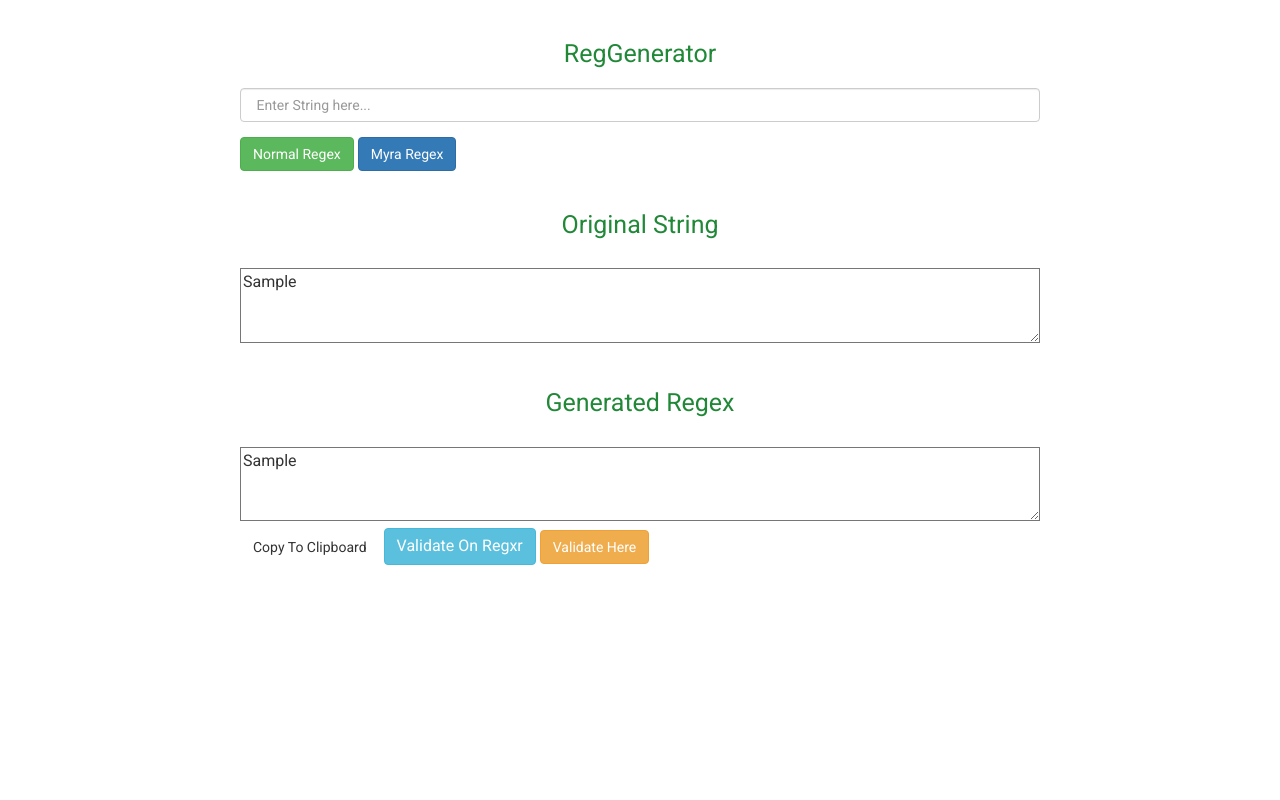
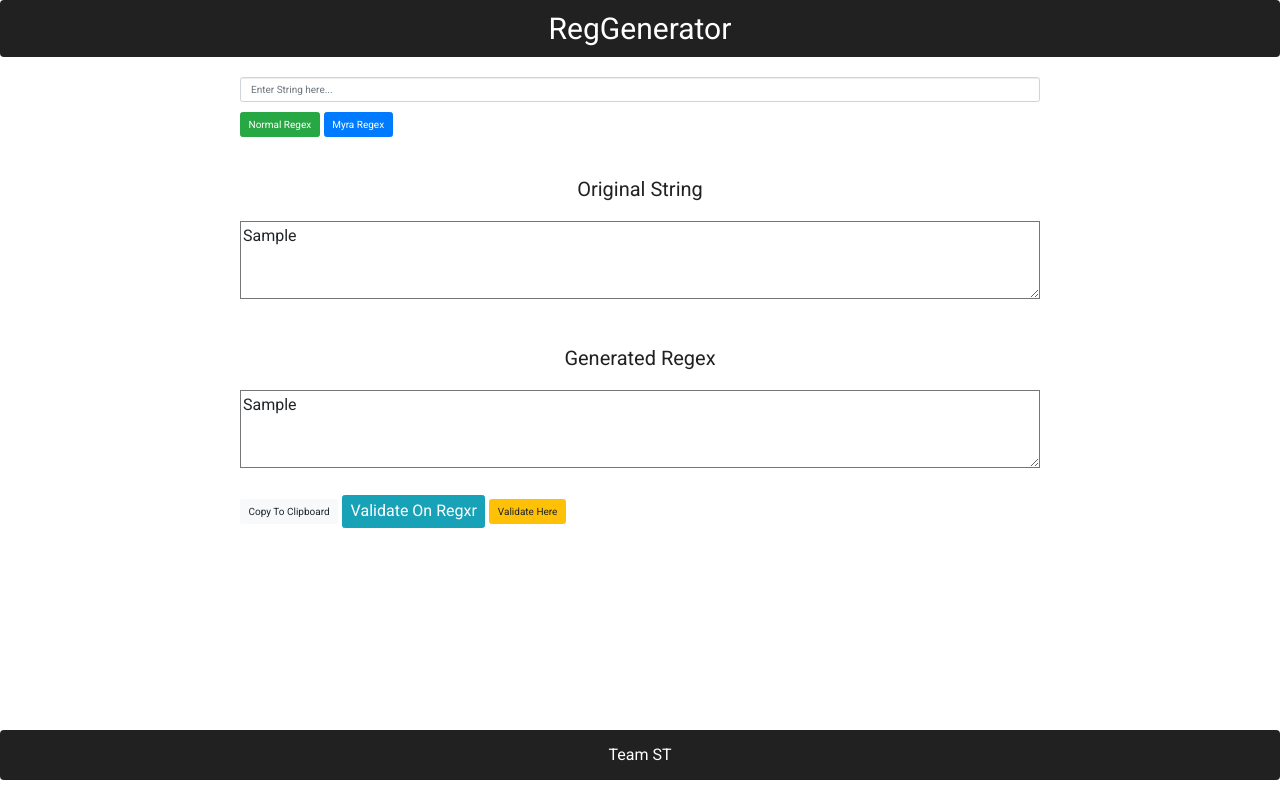
Before and after one commit to umerfat/RegGenerator, a Flask app: template templates/StringForm.html in a window 1280 px wide. Run offline with Flask 2, Linux system fonts and the light colour scheme; the template is opened without the code that fills it: most values are stand-ins (such as "Sample title", 1, 10 or a date in 2020); some libraries are stand-ins or nearby versions.

Commit message:
add nav, footer, image folder, [, ? ] added to dictionary

```diff
--- a/routes.py
+++ b/routes.py
@@ -22,7 +22,7 @@ def hello():
             result = numberRep.findall(stringIn)
             # define desired replacements here in the dictionary
             dictionary = {" ": "\s*", "/": "\/", "%": "\%", "$": "\$", ":": "\:", "@": "\@", "#": "\#",
-                          "&": "\&", "!": "\!", "^": "\^", "\\": "\\\\", ".": "\\.", "-": "\-", "+": "\+", ")": "\)", "(": "\(", "[": "\[", "]": "\]", "{": "\{", "}": "\}", "_": "\_", "~": "\~", "=": "\=", ">": "\>", "<": "\<"}
+                          "&": "\&", "!": "\!", "^": "\^", "\\": "\\\\", ".": "\\.", "-": "\-", "+": "\+", ")": "\)", "(": "\(", "[": "\[", "]": "\]", "{": "\{", "}": "\}", "_": "\_", "~": "\~", "=": "\=", ">": "\>", "<": "\<", ",": "\,", "?": "\?"}
             # use these three lines to do the replacement
             dictionary = dict((re.escape(k), v) for k, v in dictionary.items())
             pattern = re.compile("|".join(dictionary.keys()))
@@ -35,13 +35,13 @@ def hello():
             result = numberRep.findall(stringIn)
             # define desired replacements here in the dictionary
             dictionary = {" ": "\s*", "/": "\/", "%": "\%", "$": "\$", ":": "\:", "@": "\@", "#": "\#",
-                          "&": "\&", "!": "\!", "^": "\^","\\": "\\\\", ".": "\\.", "-": "\-", "+": "\+", ")": "\)", "(": "\(", "[": "\[", "]": "\]", "{": "\{", "}": "\}", "_": "\_", "~": "\~", "=": "\=", ">": "\>", "<": "\<"}
+                          "&": "\&", "!": "\!", "^": "\^","\\": "\\\\", ".": "\\.", "-": "\-", "+": "\+", ")": "\)", "(": "\(", "[": "\[", "]": "\]", "{": "\{", "}": "\}", "_": "\_", "~": "\~", "=": "\=", ">": "\>", "<": "\<", ",": "\,", "?": "\?"}
             # use these three lines to do the replacement
             dictionary = dict((re.escape(k), v) for k, v in dictionary.items())
             pattern = re.compile("|".join(dictionary.keys()))
             regex = pattern.sub(lambda m: dictionary[re.escape(m.group(0))], stringIn)
             regex = regex.replace("\\", "\\\\")
             regex = '".*' + regex + '.*"'
-            return render_template('StringForm.html',originalString = stringIn, regexGenerated=regex)
+            return render_template('StringForm.html',originalString=stringIn, regexGenerated=regex)
     else:
         return "<h2>Invalid request</h2>"
--- a/templates/StringForm.html
+++ b/templates/StringForm.html
@@ -5,6 +5,7 @@
 <head>
     <meta charset="utf-8" />
     <title>RegGenerator</title>
+	<link rel="stylesheet" href="https://maxcdn.bootstrapcdn.com/bootstrap/4.3.1/css/bootstrap.min.css">
 	<link href="https://fonts.googleapis.com/css?family=Roboto:400,700" rel="stylesheet">
 
 	<style>
@@ -18,32 +19,57 @@
 			margin: 0 auto;
 		}
 		.main-heading{
-			font-size: 25px;
-			color: #218838;
+			font-size: 20px;
+			color: #212121;
 			margin-bottom: 0px;
 			padding: 20px;
 		}
 		.margin-top-20{
 			margin-top: 20px;
 		}
-		.margin-bottom-10{
-			margin-bottom: -10px;
+		.nav-heading{
+			display: block;
+			width: 100%;
+			background: transparent;
+			color: #fff;
+			text-align: center;
+			font-size: 30px;
 		}
-		.inline-block{
-			display: inline-block;
+		.reg-nav{
+			margin-bottom: 20px;
+			/* change nav bg color */
+			background: #212121;
+		}
+		.pt-50{
+			padding-top: 20px;
+		}
+		.reg-nav-footer{
+			margin-top: 20px;
+			/* change footer bg color */
+			background: #212121;
+			position:absolute;
+			bottom:0;
+			width:100%;
+		}
+		.footer-heading{
+			display: block;
+			width: 100%;
+			background: transparent;
+			color: #fff;
+			text-align: center;
+			font-size: 16px;
 		}
 	</style>
 </head>
 <body>
+	<div class="wrapper-body">
+		<nav class="navbar navbar-expand-sm reg-nav">
+			<div class="nav-heading">
+				RegGenerator
+			</div>
+		</nav>
 		<div class="container">
 			<div class="wrapper">
-			<div class="row">
-				<div class="col-sm-12 col-md-12 col-lg-12">
-					<div class="heading text-center">
-						<h1 class="main-heading">RegGenerator</h1>
-					</div>
-				</div>
-			</div>
 				<div class="row">
 					<div class="col-sm-12 col-md-12 col-lg-12">
 						<form method="post">
@@ -78,7 +104,7 @@
 						</div>
 					</div>
 					<div class="col-sm-12 col-md-12 col-lg-12">
-					<textarea style="width: 100%; margin-top: 20px" rows="3" cols="50" readonly id="textarea_original">{{ originalString }}</textarea>
+						<textarea style="width: 100%;" rows="3" cols="50" readonly id="textarea_original">{{ originalString }}</textarea>
 					</div>
 					<div class="col-sm-12 col-md-12 col-lg-12">
 						<div class="heading text-center">
@@ -86,16 +112,21 @@
 						</div>
 					</div>
 					<div class="col-sm-12 col-md-12 col-lg-12">
-					<textarea style="width: 100%; margin-top: 20px" rows="3" cols="50" readonly id="textarea_regex">{{ regexGenerated }}</textarea>
+						<textarea style="width: 100%;" rows="3" cols="50" readonly id="textarea_regex">{{ regexGenerated }}</textarea>
 					</div>
-				<div class="col-sm-12 col-md-12 col-lg-12">
+					<div class="col-sm-12 col-md-12 col-lg-12 pt-50">
 						<button type="button" class="btn btn-light" onclick="copy()">Copy To Clipboard</button>
 						<button type="button" class="btn btn-info"><a href="https://regexr.com/" target="_blank" style="color: #fff;text-decoration:none">Validate On Regxr</a></button>
 						<button type="button" class="btn btn-warning" onclick="validate()">Validate Here</button>
-
 					</div>
 				</div>
 			</div>
+		</div>
+		<nav class="navbar navbar-expand-sm reg-nav-footer">
+			<div class="footer-heading">
+				Team ST
+			</div>
+		</nav>
 	</div>
 </body>
 </html>
```
Also changed, not shown: images/logo.jpg (added). Lines whose indentation alone changed are shown as unchanged.
